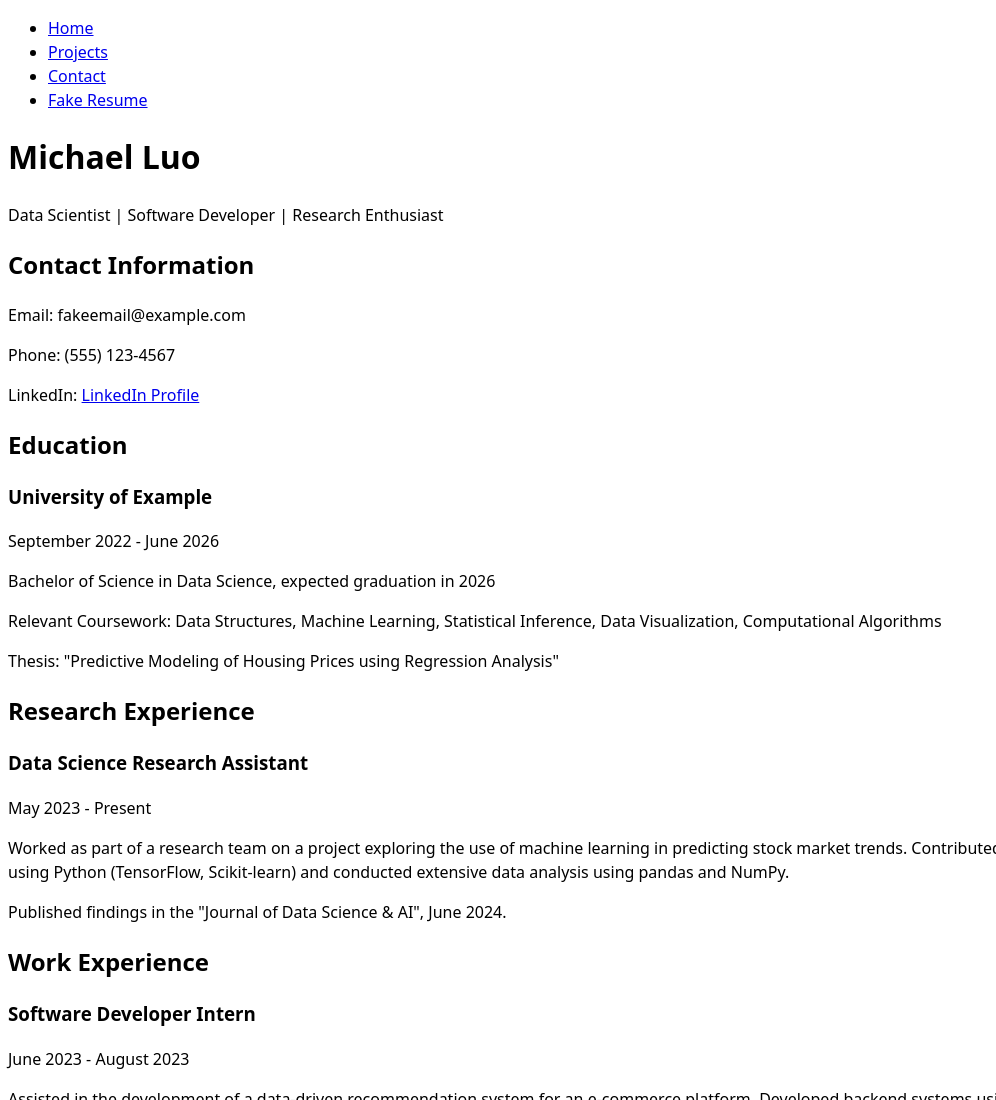
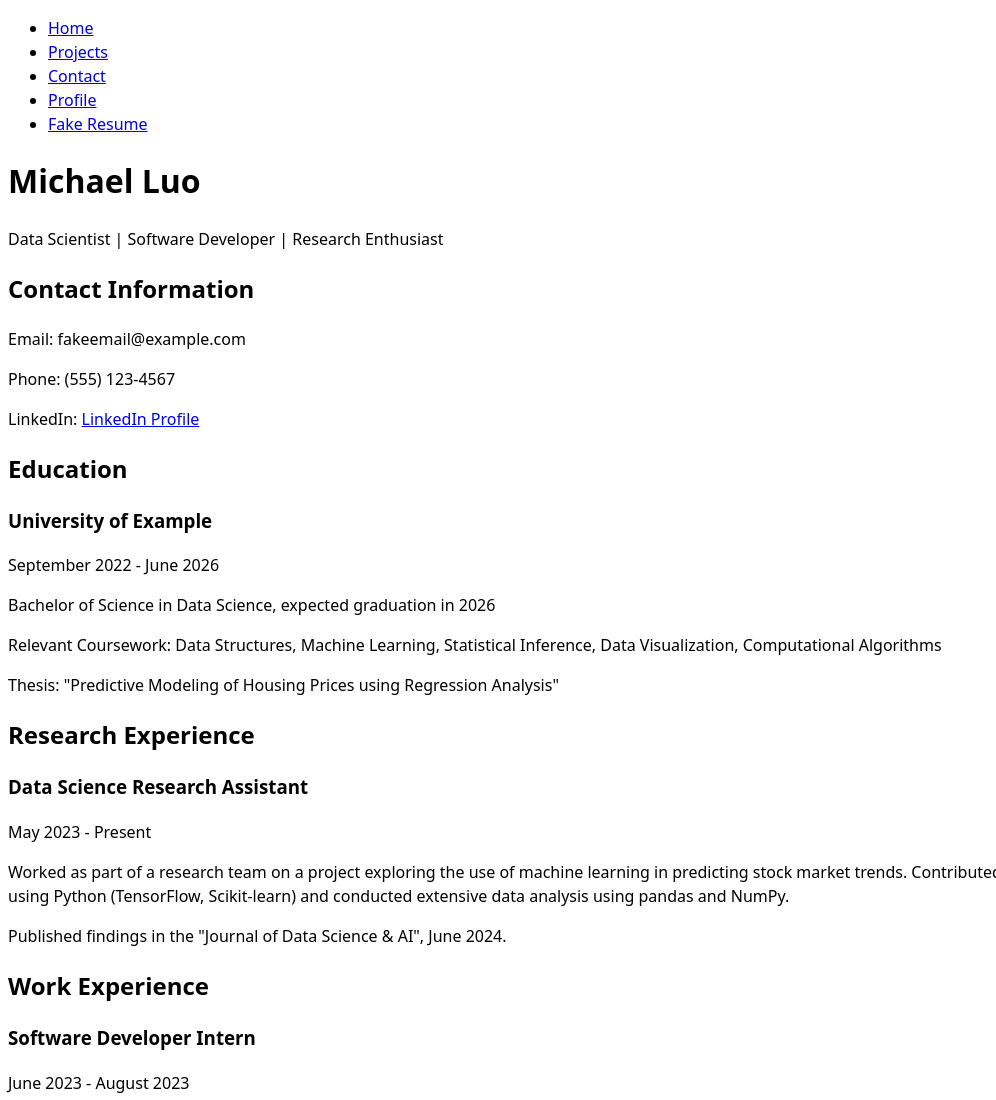
Before and after one commit to MichaelLuo123/portfolio, a plain HTML site: page cv.html in a window 1280 px wide. Shown: the top 1100 px of the page, without its empty margins (0-996 px from the left). Drawn offline with Linux system fonts and the light colour scheme.

Commit message:
Update cv.html

```diff
--- a/cv.html
+++ b/cv.html
@@ -13,6 +13,7 @@
             <li><a href="index.html">Home</a></li>
             <li><a href="projects/index.html">Projects</a></li>
             <li><a href="contact/index.html" target="_blank">Contact</a></li>
+            <li><a href="https://github.com/michaelluo123" target="_blank">Profile</a></li>
             <li><a href="cv.html" target="_blank">Fake Resume</a></li>
         </ul>
     </nav>
```
